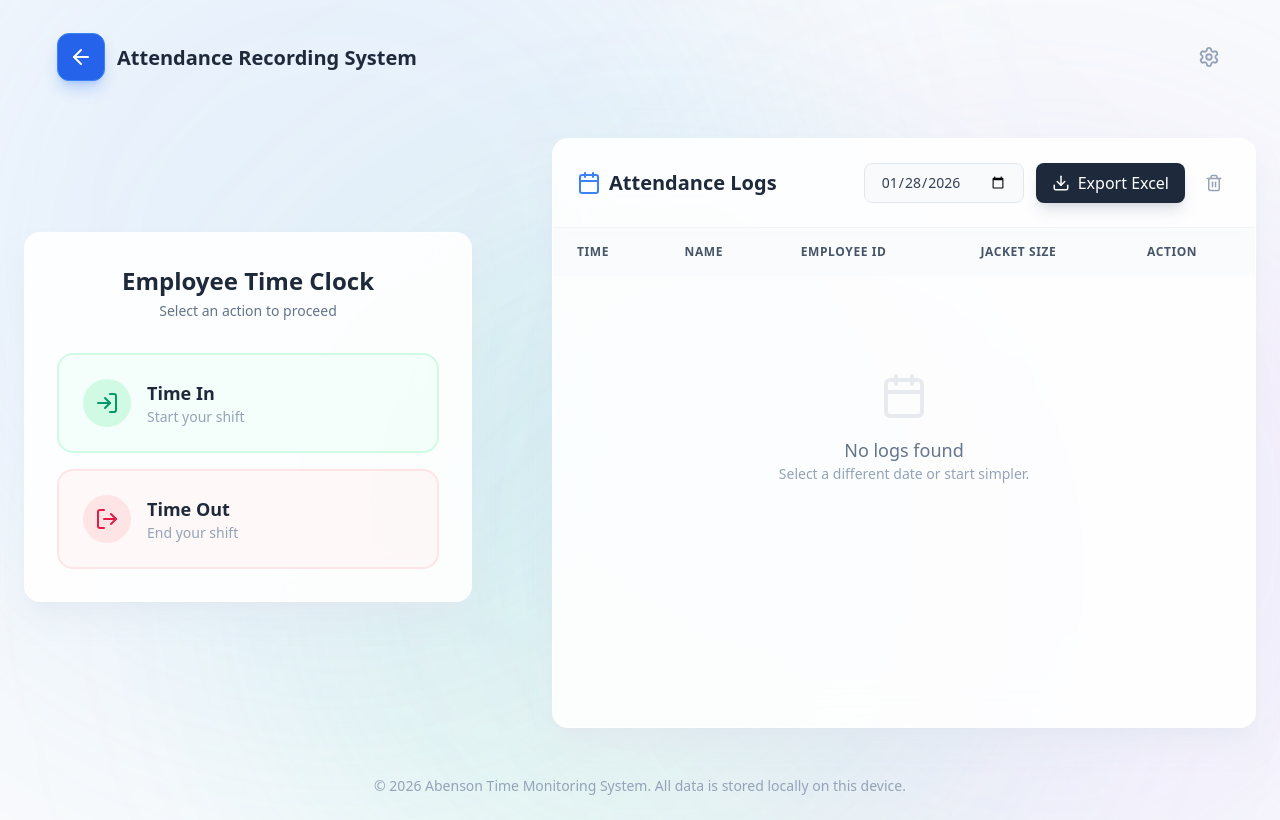
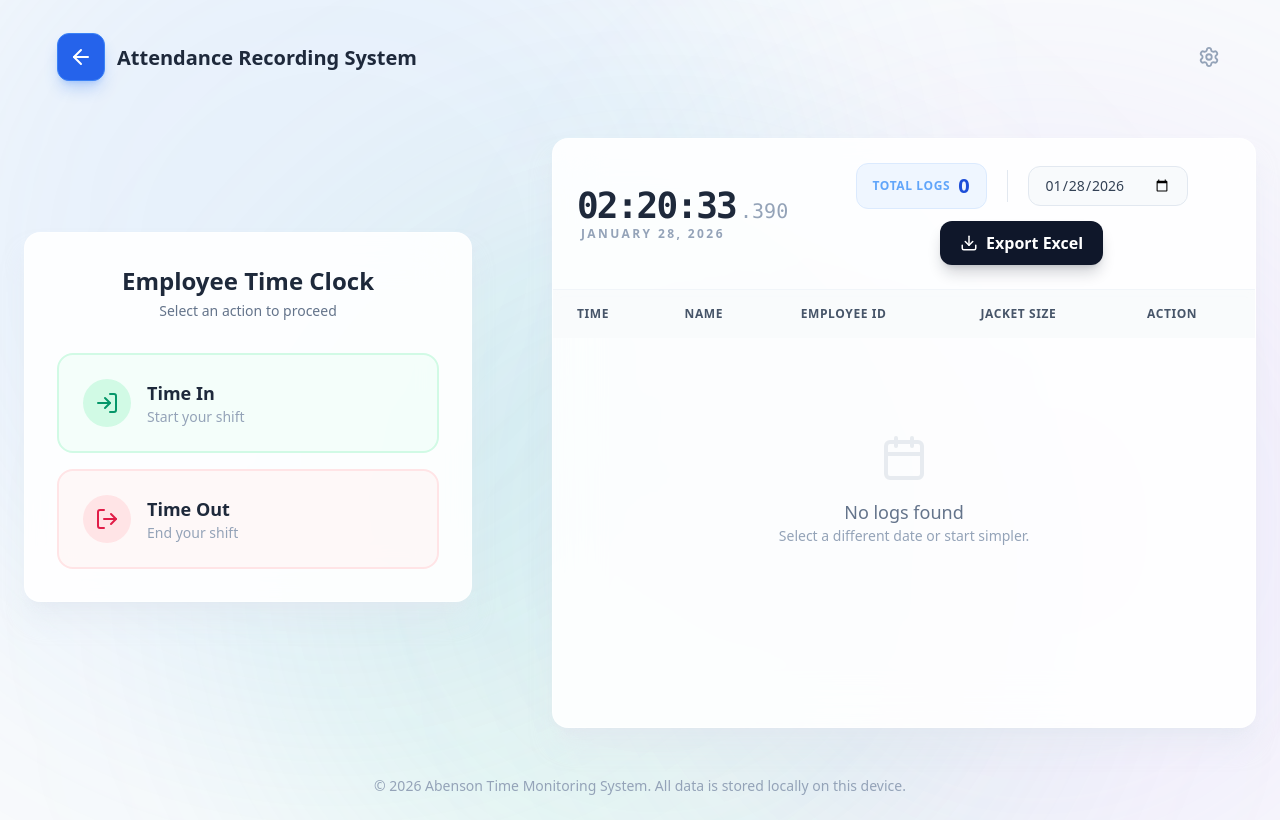
Before and after one commit to CodeJ3010803/Abenson-Time-Monitoring-System, a React (Vite) app: page / in a window 1280 px wide. Both pictures are taken after a click on the button 440 px from the left and 504 px from the top of the page. Built offline with nearby package versions, Linux system fonts and the light colour scheme.

Commit message:
Edited Tablelogs Upperbar, putted date and time and logs counter

```diff
--- a/src/components/LogsTable.jsx
+++ b/src/components/LogsTable.jsx
@@ -1,7 +1,34 @@
-import React, { useState } from 'react';
-import { Download, Calendar, Trash2 } from 'lucide-react';
+import React, { useState, useEffect } from 'react';
+import { Download, Calendar } from 'lucide-react';
 import { format, parseISO } from 'date-fns';
 import { exportLogsToExcel } from '../utils/excelExport';
+
+const LiveClock = () => {
+    const [time, setTime] = useState(new Date());
+
+    useEffect(() => {
+        const timer = setInterval(() => {
+            setTime(new Date());
+        }, 30);
+        return () => clearInterval(timer);
+    }, []);
+
+    return (
+        <div className="flex flex-col select-none">
+            <div className="flex items-baseline gap-1">
+                <span className="text-4xl font-black font-mono text-slate-800 tracking-tighter">
+                    {format(time, 'HH:mm:ss')}
+                </span>
+                <span className="text-xl font-mono font-medium text-slate-400 w-[4ch]">
+                    .{format(time, 'SSS')}
+                </span>
+            </div>
+            <span className="text-xs font-bold text-slate-400 uppercase tracking-[0.2em] ml-1">
+                {format(time, 'MMMM dd, yyyy')}
+            </span>
+        </div>
+    );
+};
 
 export default function LogsTable({ logs, onClear, employees = [] }) {
     const [selectedDate, setSelectedDate] = useState(new Date().toISOString().split('T')[0]);
@@ -29,32 +56,29 @@ export default function LogsTable({ logs, onClear, employees = [] }) {
 
     return (
         <div className="w-full bg-white/90 backdrop-blur-xl rounded-2xl shadow-xl shadow-slate-200/50 border border-white/50 flex flex-col h-[calc(100vh-210px)] animate-in fade-in slide-in-from-bottom-4 duration-500">
-            <div className="p-6 border-b border-slate-100 flex flex-wrap gap-4 items-center justify-between">
-                <h3 className="text-xl font-bold text-slate-800 flex items-center gap-2">
-                    <Calendar className="text-blue-500" size={24} />
-                    Attendance Logs
-                </h3>
+            <div className="p-6 border-b border-slate-100 flex flex-col lg:flex-row gap-6 items-center justify-between">
+                <LiveClock />
 
-                <div className="flex items-center gap-3">
+                <div className="flex flex-wrap items-center justify-center gap-3">
+                    <div className="px-4 py-2 bg-blue-50 border border-blue-100 rounded-xl flex items-center gap-2">
+                        <span className="text-xs uppercase font-bold text-blue-400 tracking-wider">Total Logs</span>
+                        <span className="text-xl font-bold text-blue-700">{filteredLogs.length}</span>
+                    </div>
+
+                    <div className="h-8 w-px bg-slate-200 mx-2 hidden sm:block"></div>
+
                     <input
                         type="date"
                         value={selectedDate}
                         onChange={(e) => setSelectedDate(e.target.value)}
-                        className="px-4 py-2 bg-slate-50 border border-slate-200 rounded-lg text-slate-700 focus:outline-none focus:border-blue-500 transition-colors text-sm font-medium"
+                        className="px-4 py-2 bg-slate-50 border border-slate-200 rounded-xl text-slate-700 focus:outline-none focus:border-blue-500 transition-colors text-sm font-medium"
                     />
                     <button
                         onClick={handleExport}
-                        className="flex items-center gap-2 bg-slate-800 text-white px-4 py-2 rounded-lg font-medium hover:bg-slate-700 transition-colors shadow-lg shadow-slate-500/20 active:scale-95"
+                        className="flex items-center gap-2 bg-slate-900 text-white px-5 py-2.5 rounded-xl font-bold hover:bg-slate-800 transition-all shadow-lg shadow-slate-900/20 active:scale-95 hover:shadow-xl"
                     >
                         <Download size={18} />
                         Export Excel
-                    </button>
-                    <button
-                        onClick={onClear}
-                        className="p-2 text-slate-400 hover:text-rose-500 transition-colors rounded-lg hover:bg-rose-50"
-                        title="Clear All Logs"
-                    >
-                        <Trash2 size={18} />
                     </button>
                 </div>
             </div>
```
